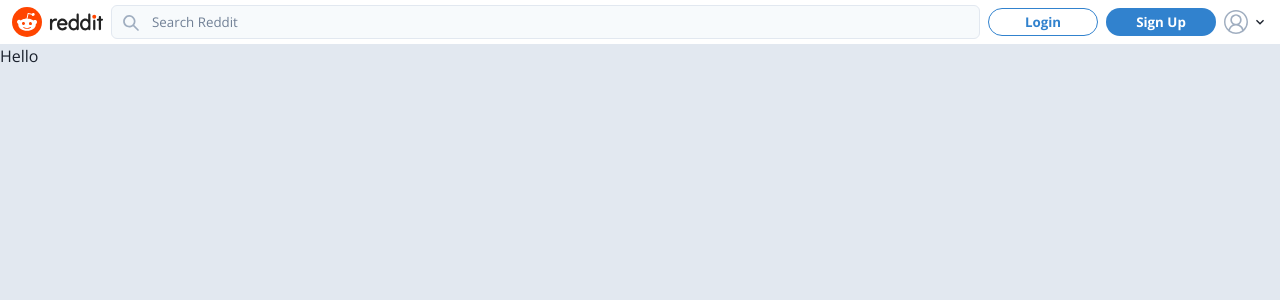
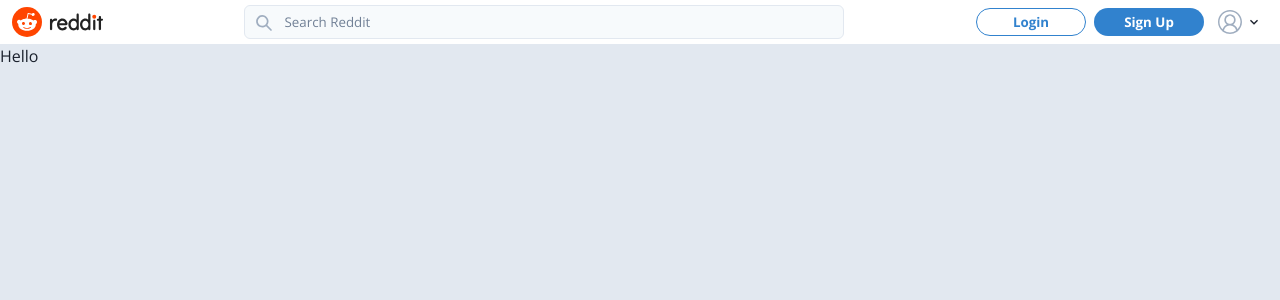
Before and after one commit to sutanarief/reddit-clone, a Next.js app: page / in a window 1280 px wide. Shown: the top 300 px of the page. Built offline with nearby package versions, Linux system fonts and the light colour scheme; no server answers.

Commit message:
add communities button

```diff
--- /dev/null
+++ b/src/components/Navbar/Directory/Directory.tsx
@@ -0,0 +1,53 @@
+import { ChevronDownIcon } from "@chakra-ui/icons";
+import React from "react";
+import {
+  Flex,
+  Menu,
+  MenuButton,
+  MenuList,
+  Text,
+  Icon
+} from "@chakra-ui/react";
+import { TiHome } from "react-icons/ti"
+
+const UserMenu: React.FC = () => {
+  return (
+    <Menu>
+      <MenuButton
+        cursor="pointer"
+        padding="0px 6px"
+        borderRadius={4}
+        mr={2}
+        ml={{ base: 0, md: 2 }}
+        _hover={{ outline: "1px solid", outlineColor: "gray.200"}}
+      >
+        <Flex
+          align="center"
+          justify="space-between"
+          width={{ base: "auto", lg: "200px" }}
+        >
+          <Flex align="center">
+            <Icon
+              as={TiHome}
+              fontSize={24}
+              mr={{ base: 1, md: 2 }}
+            />
+            <Flex display={{ base: "none", lg: "flex" }}>
+              <Text
+                fontWeight={600}
+                fontSize="10pt"
+                mt={1}
+              >Home</Text>
+            </Flex>
+          </Flex>
+          <ChevronDownIcon />
+        </Flex>
+      </MenuButton>
+      <MenuList>
+        {/* <Communities /> */}
+      </MenuList>
+    </Menu>
+  )
+}
+
+export default UserMenu
--- a/src/components/Navbar/Navbar.tsx
+++ b/src/components/Navbar/Navbar.tsx
@@ -4,20 +4,30 @@ import { useAuthState } from 'react-firebase-hooks/auth';
 import { auth } from '../../firebase/clientApp';
 import RightContent from './RightContent/RightContent';
 import SearchInput from './SearchInput';
+import Directory from './Directory/Directory'
 
 const Navbar:React.FC = () => {
   const [user, loading, error] = useAuthState(auth)
   return (
-    <Flex bg="white" height="44px" padding="6px 12px">
-      <Flex align="center">
+    <Flex
+      bg="white"
+      height="44px"
+      padding="6px 12px"
+      justify={{ md: "space-between" }}
+    >
+      <Flex
+        align="center"
+        width={{ base: "40px", md: "auto" }}
+        mr={{ base: 0, md: 2 }}
+      >
         <Image src="/images/redditFace.svg" height="30px"/>
         <Image
           src="/images/redditText.svg"
           height="46px"
           display={{base: 'none', md: 'unset'}} />
       </Flex>
-      {/* <Directory/> */}
-      <SearchInput/>
+      {user && <Directory /> }
+      <SearchInput user={user}/>
       <RightContent user={user}/>
     </Flex>
   )
--- a/src/components/Navbar/RightContent/UserMenu.tsx
+++ b/src/components/Navbar/RightContent/UserMenu.tsx
@@ -7,7 +7,8 @@ import {
   MenuItem,
   Flex,
   Icon,
-  MenuDivider
+  MenuDivider,
+  Text
 } from "@chakra-ui/react"
 import { signOut, User } from "firebase/auth"
 import { FaRedditSquare } from "react-icons/fa"
@@ -20,7 +21,6 @@ import React from "react"
 import { useSetRecoilState } from "recoil";
 import { authModalState } from "../../../atoms/authModalAtom";
 
-
 type UserMenuProps = {
   user?: User | null
 }
@@ -29,7 +29,12 @@ const UserMenu: React.FC<UserMenuProps> = ({ user }) => {
   const setAuthModalState = useSetRecoilState(authModalState)
   return (
     <Menu>
-      <MenuButton>
+      <MenuButton
+        cursor="pointer"
+        padding="0px 6px"
+        borderRadius={4}
+        _hover={{ outline: "1px solid", outlineColor: "gray.200"}}
+        >
         <Flex align="center">
           <Flex align="center">
             {user ? (
@@ -40,6 +45,21 @@ const UserMenu: React.FC<UserMenuProps> = ({ user }) => {
                   color="gray.300"
                   as={FaRedditSquare}
                 />
+                <Flex
+                  direction="column"
+                  display={{base: "none", lg: "flex"}}
+                  fontSize="8pt"
+                  align="flex-start"
+                  mr={8}
+                >
+                  <Text fontWeight={800}>
+                    {user?.displayName || user?.email?.split("@")[0]}
+                  </Text>
+                  <Flex>
+                    <Icon as={IoSparkles} color="brand.100" mr={1} />
+                    <Text color="gray.400">1 karma</Text>
+                  </Flex>
+                </Flex>
               </>
             ) : (
               <Icon fontSize={24} color="gray.400" mr={1} as={VscAccount} />
--- a/src/components/Navbar/SearchInput.tsx
+++ b/src/components/Navbar/SearchInput.tsx
@@ -1,15 +1,21 @@
 import { SearchIcon } from '@chakra-ui/icons';
 import { Flex, Input, InputGroup, InputLeftElement } from '@chakra-ui/react';
+import { User } from 'firebase/auth';
 import React from 'react';
 
 type SearchInputProps = {
-
+  user?: User | null
 };
 
-const SearchInput:React.FC<SearchInputProps> = () => {
+const SearchInput:React.FC<SearchInputProps> = ({ user }) => {
 
   return (
-  <Flex flexGrow={1} mr={2} align="center">
+  <Flex
+    flexGrow={1}
+    mr={2}
+    align="center"
+    maxWidth={user ? "auto" : "600px"}
+  >
     <InputGroup>
       <InputLeftElement
         pointerEvents='none'
```
